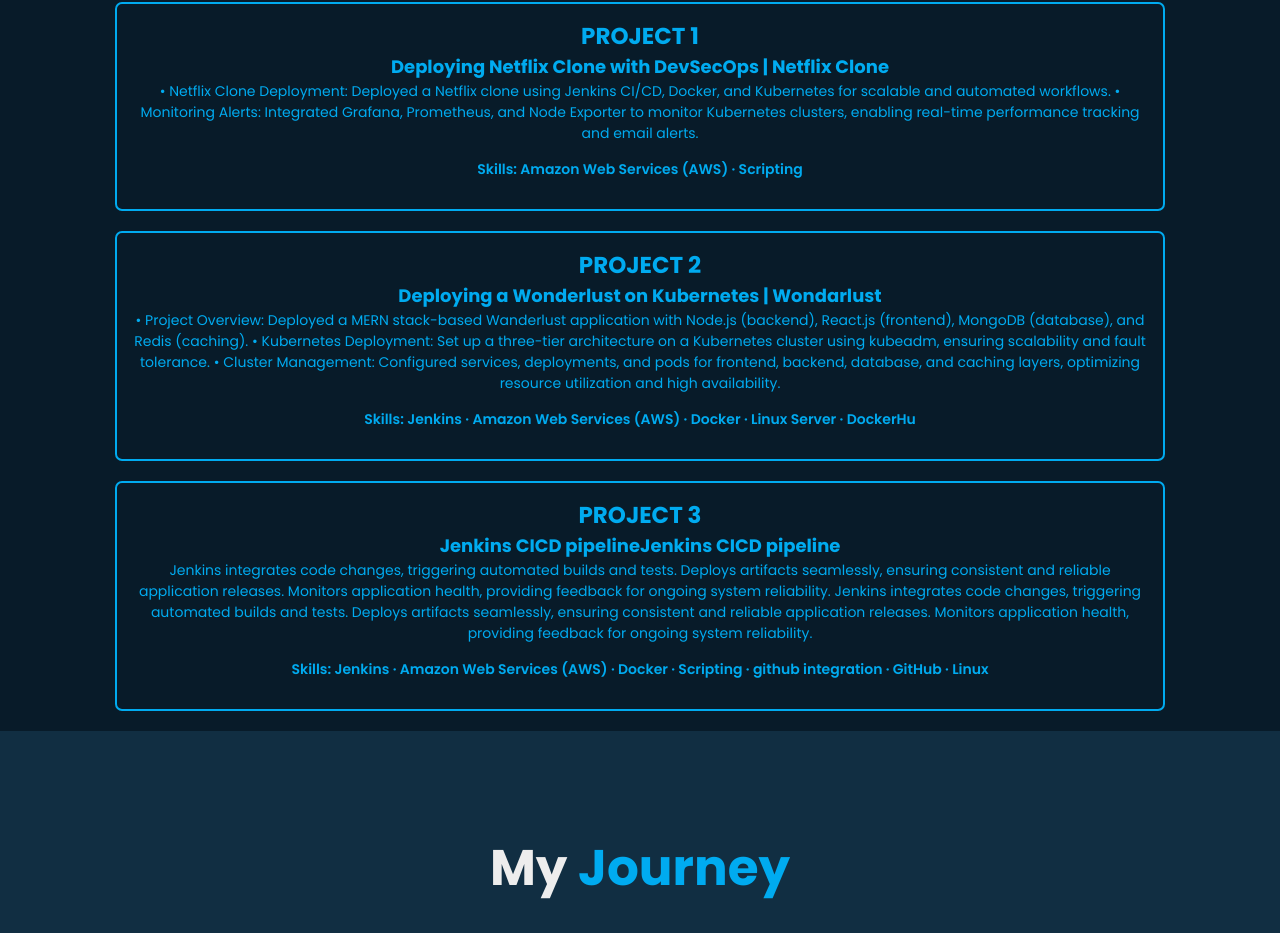
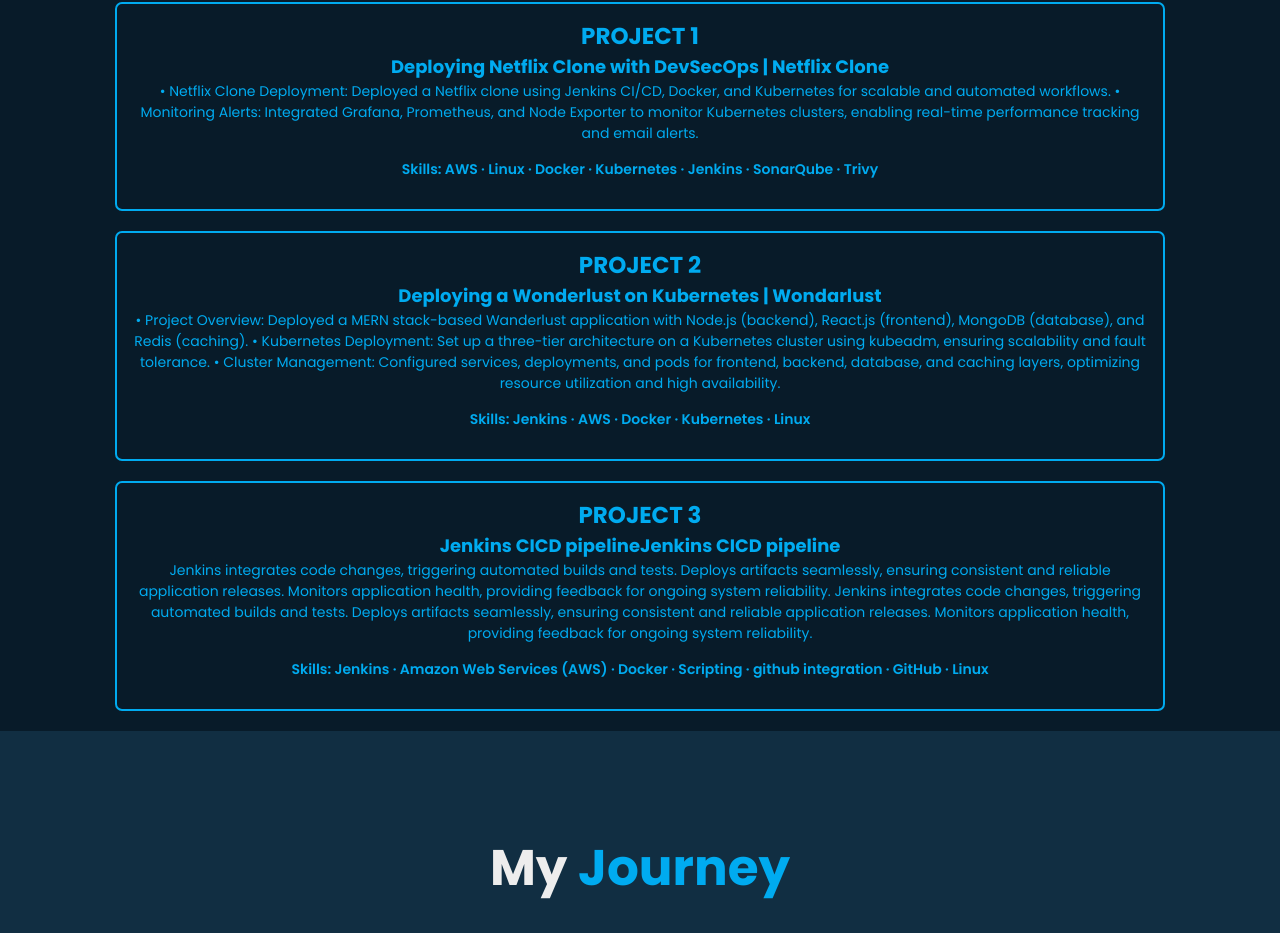
Before and after one commit to ravikant-85/my-portfolio, a plain HTML site: page index.html in a window 1280 px wide. Shown: the part 1823-2756 px from the top of the page. Drawn offline with nearby package versions, Linux system fonts and the light colour scheme.

Commit message:
Update index.html

```diff
--- a/index.html
+++ b/index.html
@@ -101,7 +101,7 @@
 
 
                 </div>
-                <div class="box-skill">Skills: Amazon Web Services (AWS) · Scripting</div>
+                <div class="box-skill">Skills: AWS · Linux · Docker · Kubernetes · Jenkins · SonarQube · Trivy</div>
             </div>
             <div class="p-box">
                 <div class="box-name">PROJECT 2</div>
@@ -116,7 +116,7 @@
                       caching layers, optimizing resource utilization and high availability.
 
                 </div>
-                <div class="box-skill">Skills: Jenkins · Amazon Web Services (AWS) · Docker · Linux Server · DockerHu</div>
+                <div class="box-skill">Skills: Jenkins · AWS · Docker · Kubernetes · Linux</div>
             </div>
             <div class="p-box">
                 <div class="box-name">PROJECT 3</div>
```
